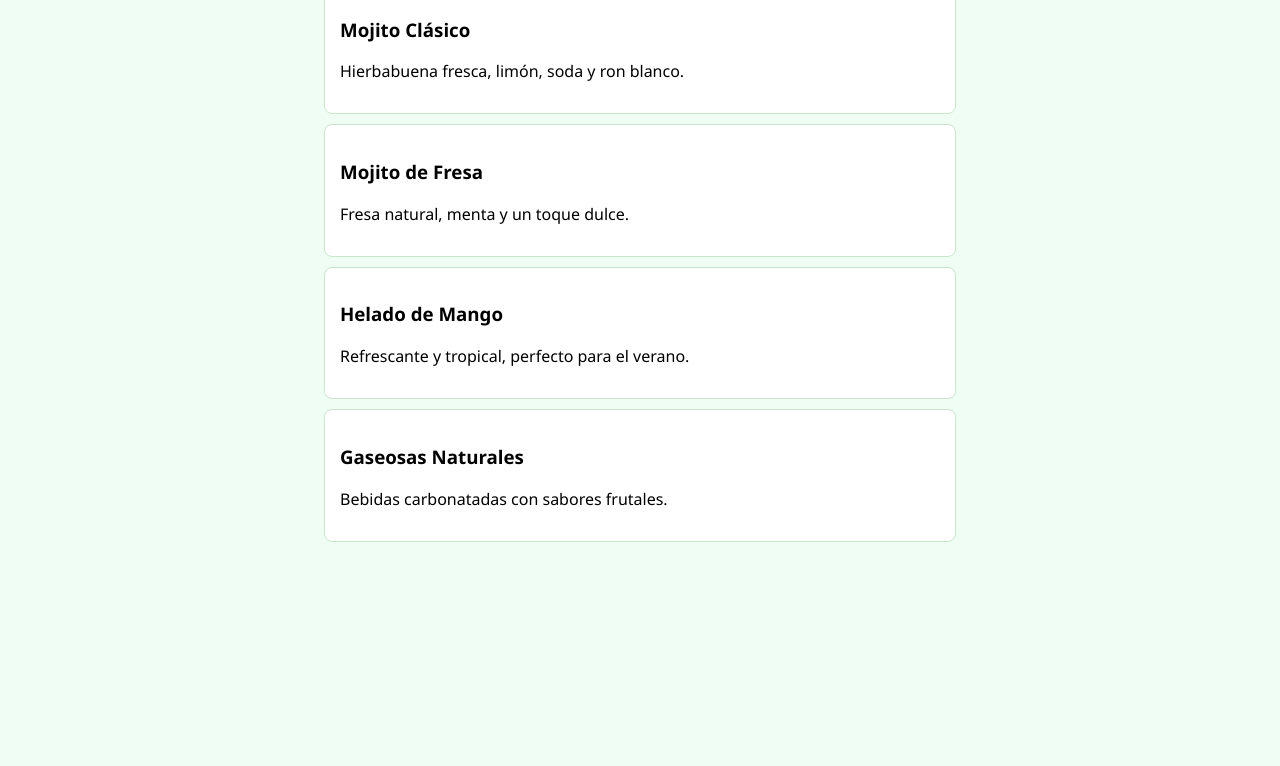
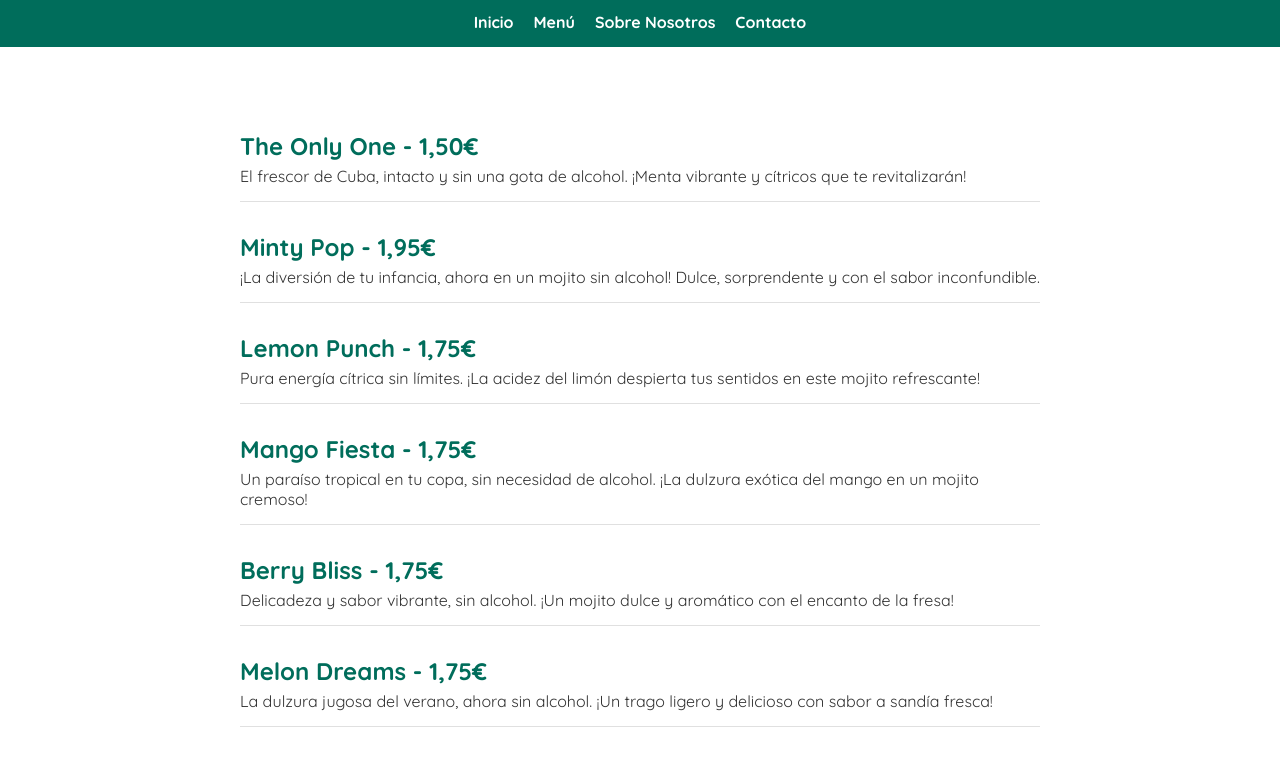
Before and after one commit to romeroiker/Bite-Go_Mojitos, a plain HTML site: page menu.html in a window 1280 px wide. Shown: the part 146-912 px from the top of the page. Before the commit the page ends 800 px from the top, so only its background shows below. Drawn offline with Linux system fonts and the light colour scheme.

Commit message:
Update menu.html

```diff
--- a/menu.html
+++ b/menu.html
@@ -4,69 +4,123 @@
   <meta charset="UTF-8" />
   <meta name="viewport" content="width=device-width, initial-scale=1.0" />
   <title>Menú - Bite&Go Mojitos</title>
+  <link href="https://fonts.googleapis.com/css2?family=Quicksand:wght@400;600;700&display=swap" rel="stylesheet" />
   <style>
     body {
-      font-family: 'Segoe UI', sans-serif;
       margin: 0;
-      padding: 20px;
-      background-color: #f0fdf4;
+      font-family: 'Quicksand', sans-serif;
+      background-color: #ffffff;
+      color: #333;
     }
 
-    h1 {
-      color: #2e7d32;
+    header {
+      background-color: #006d5b;
+      padding: 30px;
+      color: white;
       text-align: center;
     }
 
     nav {
-      text-align: center;
-      margin-bottom: 20px;
+      background-color: #006d5b;
+      display: flex;
+      justify-content: center;
+      gap: 20px;
+      padding: 15px 0;
     }
 
     nav a {
-      margin: 0 10px;
+      color: white;
       text-decoration: none;
-      color: #2e7d32;
+      font-weight: bold;
+      transition: transform 0.3s ease;
     }
 
-    .menu-item {
-      border: 1px solid #c8e6c9;
-      padding: 15px;
-      margin: 10px auto;
-      max-width: 600px;
-      background-color: white;
-      border-radius: 8px;
+    nav a:hover {
+      transform: scale(1.1);
+      text-decoration: underline;
+    }
+
+    .menu {
+      max-width: 800px;
+      margin: 40px auto;
+      padding: 20px;
+    }
+
+    .item {
+      margin-bottom: 30px;
+      padding-bottom: 15px;
+      border-bottom: 1px solid #e0e0e0;
+    }
+
+    .item h3 {
+      font-size: 1.5em;
+      color: #006d5b;
+      margin-bottom: 5px;
+    }
+
+    .item p {
+      font-size: 1em;
+      margin: 0;
+    }
+
+    footer {
+      background-color: #f2f2f2;
+      text-align: center;
+      padding: 20px;
+      color: #333;
+      font-size: 0.9em;
     }
   </style>
 </head>
 <body>
 
+  <header>
+    <h1>Menú de Bite&Go Mojitos</h1>
+  </header>
+
   <nav>
     <a href="index.html">Inicio</a>
     <a href="menu.html">Menú</a>
     <a href="info.html">Sobre Nosotros</a>
+    <a href="contacto.html">Contacto</a>
   </nav>
 
-  <h1>Menú</h1>
+  <div class="menu">
+    <div class="item">
+      <h3>The Only One - 1,50€</h3>
+      <p>El frescor de Cuba, intacto y sin una gota de alcohol. ¡Menta vibrante y cítricos que te revitalizarán!</p>
+    </div>
 
-  <div class="menu-item">
-    <h3>Mojito Clásico</h3>
-    <p>Hierbabuena fresca, limón, soda y ron blanco.</p>
+    <div class="item">
+      <h3>Minty Pop - 1,95€</h3>
+      <p> ¡La diversión de tu infancia, ahora en un mojito sin alcohol! Dulce, sorprendente y con el sabor inconfundible.</p>
+    </div>
+
+    <div class="item">
+      <h3>Lemon Punch - 1,75€</h3>
+      <p>Pura energía cítrica sin límites. ¡La acidez del limón despierta tus sentidos en este mojito refrescante!</p>
+    </div>
+
+    <div class="item">
+      <h3>Mango Fiesta - 1,75€</h3>
+      <p>Un paraíso tropical en tu copa, sin necesidad de alcohol. ¡La dulzura exótica del mango en un mojito cremoso!</p>
+    </div>
+
+    <div class="item">
+      <h3>Berry Bliss - 1,75€</h3>
+      <p>Delicadeza y sabor vibrante, sin alcohol. ¡Un mojito dulce y aromático con el encanto de la fresa!</p>
+    </div>
+
+    <div class="item">
+      <h3>Melon Dreams - 1,75€</h3>
+      <p>La dulzura jugosa del verano, ahora sin alcohol. ¡Un trago ligero y delicioso con sabor a sandía fresca!</p>
+    </div>
   </div>
 
-  <div class="menu-item">
-    <h3>Mojito de Fresa</h3>
-    <p>Fresa natural, menta y un toque dulce.</p>
-  </div>
-
-  <div class="menu-item">
-    <h3>Helado de Mango</h3>
-    <p>Refrescante y tropical, perfecto para el verano.</p>
-  </div>
-
-  <div class="menu-item">
-    <h3>Gaseosas Naturales</h3>
-    <p>Bebidas carbonatadas con sabores frutales.</p>
-  </div>
+  <footer>
+    <p>Síguenos en Instagram: <a href="https://www.instagram.com/bite.go_mojitos?igsh=ZXBneXZ4d29lbms0" target="_blank">@BITE.GO_MOJITOS</a></p>
+    <p>&copy; 2025 Bite&Go Mojitos - Todos los derechos reservados</p>
+  </footer>
 
 </body>
 </html>
```
